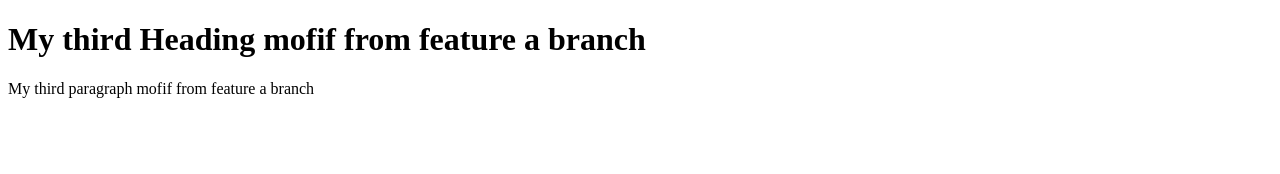
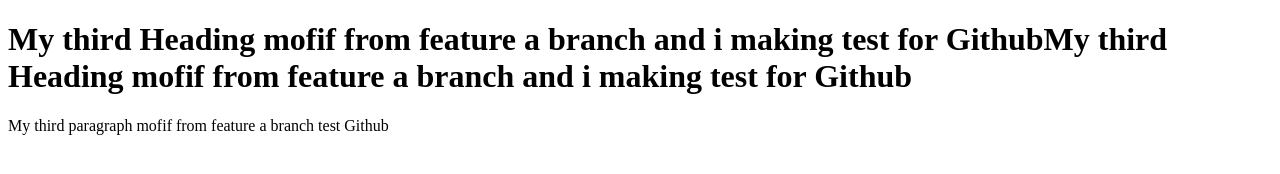
Before and after one commit to mohamedbalbola/myapp, a plain HTML site: page index.html in a window 1280 px wide. Drawn offline with Linux system fonts and the light colour scheme.

Commit message:
i have just added to see

```diff
--- a/index.html
+++ b/index.html
@@ -3,9 +3,9 @@
 
 <body>
 
-    <h1>My third Heading mofif from feature a branch </h1>
+    <h1>My third Heading mofif from feature a branch and i making test for GithubMy third Heading mofif from feature a branch and i making test for Github</h1>
 
-    <p>My third paragraph mofif from feature a branch </p>
+    <p>My third paragraph mofif from feature a branch test Github </p>
 
 </body>
 
```
